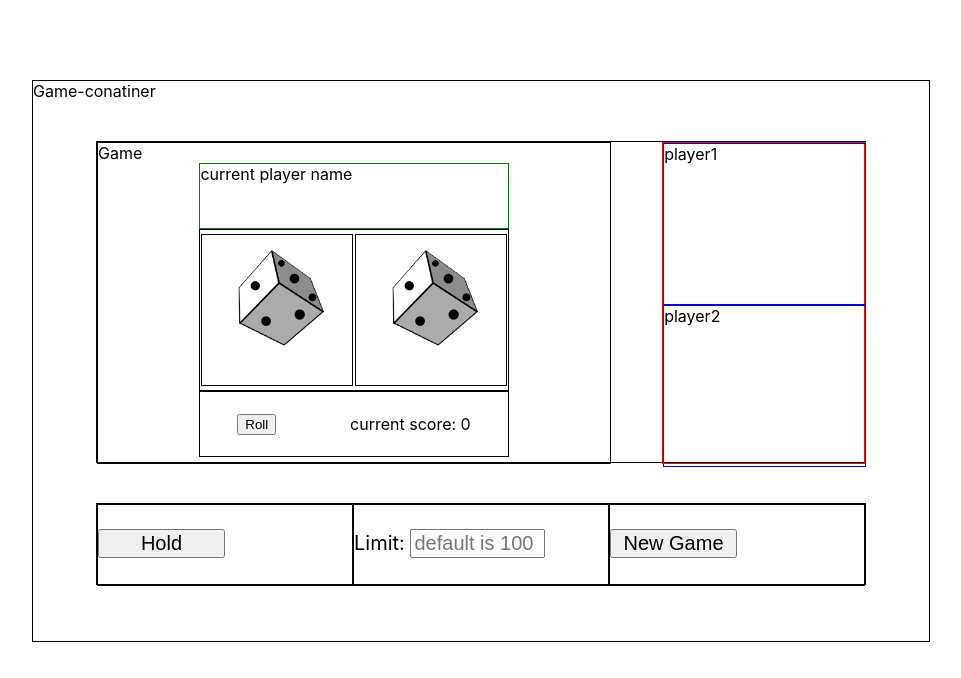
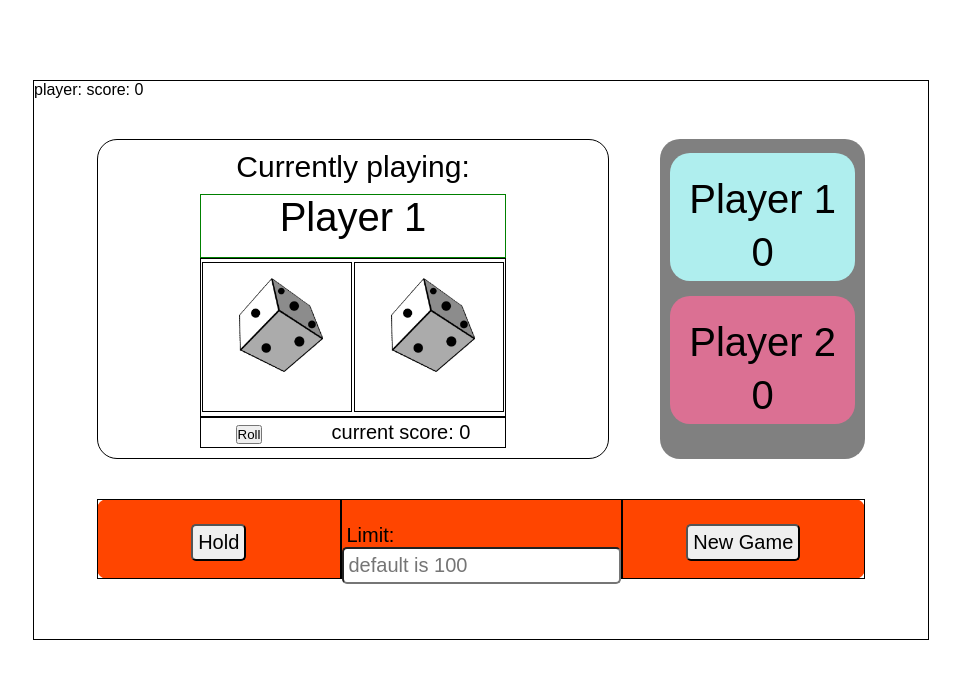
Before and after one commit to wassimahaddad/DiceGame, a React (Create React App) app: page / in a window 1280 px wide. Shown: the top 678 px of the page, without its empty margins (159-1120 px from the left). Built offline with nearby package versions, Linux system fonts and the light colour scheme.

Commit message:
insert commited

```diff
--- a/src/App.css
+++ b/src/App.css
@@ -1,3 +1,9 @@
+* {
+  box-sizing: border-box;
+  margin: 0;
+  padding: 0;
+  font-family: Arial, Helvetica, sans-serif;
+}
 .game-container {
   width: 70vw;
   height: 70vh;
@@ -11,7 +17,7 @@
   display: flex;
   width: 60vw;
   height: 40vh;
-  border: 1px solid black;
+  /* border: 1px solid black; */
   margin-left: auto;
   margin-right: auto;
   margin-top: 5vh;
@@ -20,14 +26,21 @@
   width: 40vw;
   height: 40vh;
   border: 1px solid black;
+  border-radius: 20px;
+  text-align: center;
+  font-size: 30px;
 }
-
+.currently-playing {
+  padding: 10px;
+}
 .current-player {
   width: 60%;
   height: 20%;
   border: 1px solid green;
   margin-left: auto;
   margin-right: auto;
+  font-size: 40px;
+  text-align: center;
 }
 .dice-pad {
   display: flex;
@@ -45,12 +58,14 @@
   align-items: center;
   justify-content: space-around;
   width: 60%;
-  height: 20%;
+  height: 10%;
   border: 1px solid black;
   margin-left: auto;
   margin-right: auto;
+  font-size: 20px;
 }
 
+/* ---------------------- Dice------------------------------------------- */
 .dice-left,
 .dice-right {
   width: 150px;
@@ -58,40 +73,6 @@
   border: 1px solid black;
 }
 
-.scores {
-  width: 16vw;
-  height: 40vh;
-  border: 1px solid red;
-  margin-left: 4vw;
-}
-
-.player-score {
-  width: 100%;
-  height: 50%;
-  border: 1px solid blue;
-}
-.actions {
-  display: flex;
-  width: 60vw;
-  height: 10vh;
-  border: 1px solid black;
-  margin-left: auto;
-  margin-right: auto;
-  margin-top: 5vh;
-}
-
-.action-wrapper {
-  width: 100%;
-  height: 100%;
-  border: 1px solid black;
-}
-
-.action {
-  width: 50%;
-  height: 70%;
-  font-size: 20px;
-  margin-top: 3vh;
-}
 .dice0 {
   width: 100%;
   height: 100%;
@@ -127,3 +108,71 @@
   height: 100%;
   background: url("./img/dice-6.png") no-repeat center center/cover;
 }
+
+/* ------------------- Player Scores---------------------------- */
+.scores {
+  width: 16vw;
+  height: 40vh;
+  margin-left: 4vw;
+  background: grey;
+  border-radius: 20px;
+}
+
+.player-score {
+  width: 90%;
+  height: 40%;
+  border-radius: 20px;
+  font-size: 40px;
+  text-align: center;
+  margin-top: 7%;
+  margin-left: 5%;
+  background: #bbb;
+}
+
+#player1-score {
+  padding-top: 2vh;
+  background-color: paleturquoise;
+}
+#player2-score {
+  padding-top: 2vh;
+  background-color: palevioletred;
+}
+.player-score div {
+  margin-top: 1vh;
+}
+
+/* ---------------------------- actions bar ---------------------------------*/
+.actions {
+  display: flex;
+  align-items: center;
+  justify-content: space-evenly;
+  width: 60vw;
+  height: 10vh;
+  border-radius: 10px;
+  background-color: orangered;
+  margin-left: auto;
+  margin-right: auto;
+  margin-top: 5vh;
+}
+
+.action-wrapper {
+  width: 100%;
+  height: 100%;
+  border: 1px solid black;
+}
+
+.action {
+  display: flex;
+  align-items: center;
+  justify-content: space-evenly;
+  font-size: 20px;
+  margin-top: 3vh;
+}
+
+.hold-button,
+.limit-button,
+.newgame-button {
+  font-size: 20px;
+  padding: 5px;
+  border-radius: 5px;
+}
--- a/src/App.js
+++ b/src/App.js
@@ -7,36 +7,81 @@ import TextField from "./components/TextField";
 class App extends React.Component {
   state = {
     limit: 100,
+    currentPlayer: "",
+    currentScore: 0,
+    player1Score: 0,
+    player2Score: 0,
     playersNum: 0, //not if for current or future use
-    currentplayerId: "",
     roundNum: 0, //future options
   };
+
+  handleClick = () => {
+    //(1)read curentPlayer from Game
+    //(2)read currentScore from Game
+    //(3)Update Player score
+    let s = this.state.currentScore;
+    if (this.state.currentPlayer === 1) {
+      this.setState({ player1Score: this.state.player1Score + s });
+    } else if (this.state.currentPlayer === 2) {
+      this.setState({ player2Score: this.state.player2Score + s });
+    }
+    //(4)switch Player
+    this.switchPplayer();
+  };
+
+  updatePlayer = (id) => {
+    this.setState({ currentPlayer: id });
+  };
+  updateScore = (score) => {
+    this.setState({ currentScore: score });
+  };
+
+  switchPplayer() {}
   render() {
     return (
       <div className="game-container">
-        Game-conatiner
+        player:{this.state.currentPlayer} score: {this.state.currentScore}
         <div className="game-area">
           <div>
-            <Game />
+            <Game
+              currentPlayer={this.updatePlayer}
+              currentScore={this.updateScore}
+            />
           </div>
           <div className="scores">
-            <div className="player-score">player1</div>
-            <div className="player-score">player2</div>
+            <div id="player1-score" className="player-score">
+              <div>Player 1</div>
+              <div>{this.state.player1Score}</div>
+            </div>
+            <div id="player2-score" className="player-score">
+              <div>Player 2</div>
+              <div>{this.state.player2Score}</div>
+            </div>
           </div>
         </div>
         <div className="actions">
           <div className="action-wrapper">
-            <Button name="Hold" className="action" />
+            <div className="action">
+              <Button
+                className="hold-button"
+                name="Hold"
+                onClick={this.handleClick}
+              />
+            </div>
           </div>
           <div className="action-wrapper">
-            <TextField
-              name="Limit"
-              className="action"
-              placeholder="default is 100"
-            />
+            <div className="action">
+              <TextField
+                className="limit-button"
+                name="Limit"
+                placeholder="default is 100"
+              />
+            </div>
           </div>
           <div className="action-wrapper">
-            <Button name="New Game" className="action" />
+            <div className="action">
+              <Button className="newgame-button" name="New Game" />
+            </div>
           </div>
         </div>
       </div>
--- a/src/components/Game.jsx
+++ b/src/components/Game.jsx
@@ -1,5 +1,4 @@
 import React from "react";
-import Player from "./Player";
 import Dice from "./Dice";
 import Button from "./Button";
 
@@ -8,36 +7,48 @@ class Game extends React.Component {
     dice1: 0,
     dice2: 0,
     currentScore: 0,
+    currentPlayer: 1,
   };
 
   handleClick = () => {
+    this.props.currentPlayer(this.state.currentPlayer);
     const [a, b] = [
       Math.floor(Math.random() * 6) + 1,
       Math.floor(Math.random() * 6) + 1,
     ];
+    this.setState({ dice1: a, dice2: b });
     if (a + b < 12) {
       this.setState({
-        dice1: a,
-        dice2: b,
         currentScore: this.state.currentScore + a + b,
       });
+      this.props.currentScore(this.state.currentScore + a + b);
     } else {
       this.setState({
-        dice1: a,
-        dice2: b,
         currentScore: 0,
       });
+      this.switchPlayer();
     }
+    this.props.currentPlayer(this.state.currentPlayer);
+  };
+
+  switchPlayer = () => {
+    if (this.state.currentPlayer === 1) {
+      this.setState({ currentPlayer: 2 });
+    }
+    if (this.state.currentPlayer === 2) {
+      this.setState({ currentPlayer: 1 });
+    }
+    this.props.currentScore(this.state.currentScore);
+    this.props.currentPlayer(this.state.currentPlayer);
   };
 
   render() {
     return (
       <div className="game">
-        {" "}
-        Game
+        <div className="currently-playing">Currently playing:</div>
+
         <div className="current-player">
-          current player name
-          <Player />
+          {`Player ${this.state.currentPlayer}`}
         </div>
         <div className="dice-pad">
           <div className="dice-left">
@@ -48,8 +59,12 @@ class Game extends React.Component {
           </div>
         </div>
         <div className="current-score">
-          <div className="roll-button">
-            <Button onClick={this.handleClick} name="Roll" />
+          <div>
+            <Button
+              onClick={this.handleClick}
+              name="Roll"
+              className="roll-button"
+            />
           </div>
           <div> current score: {this.state.currentScore}</div>
         </div>
```
